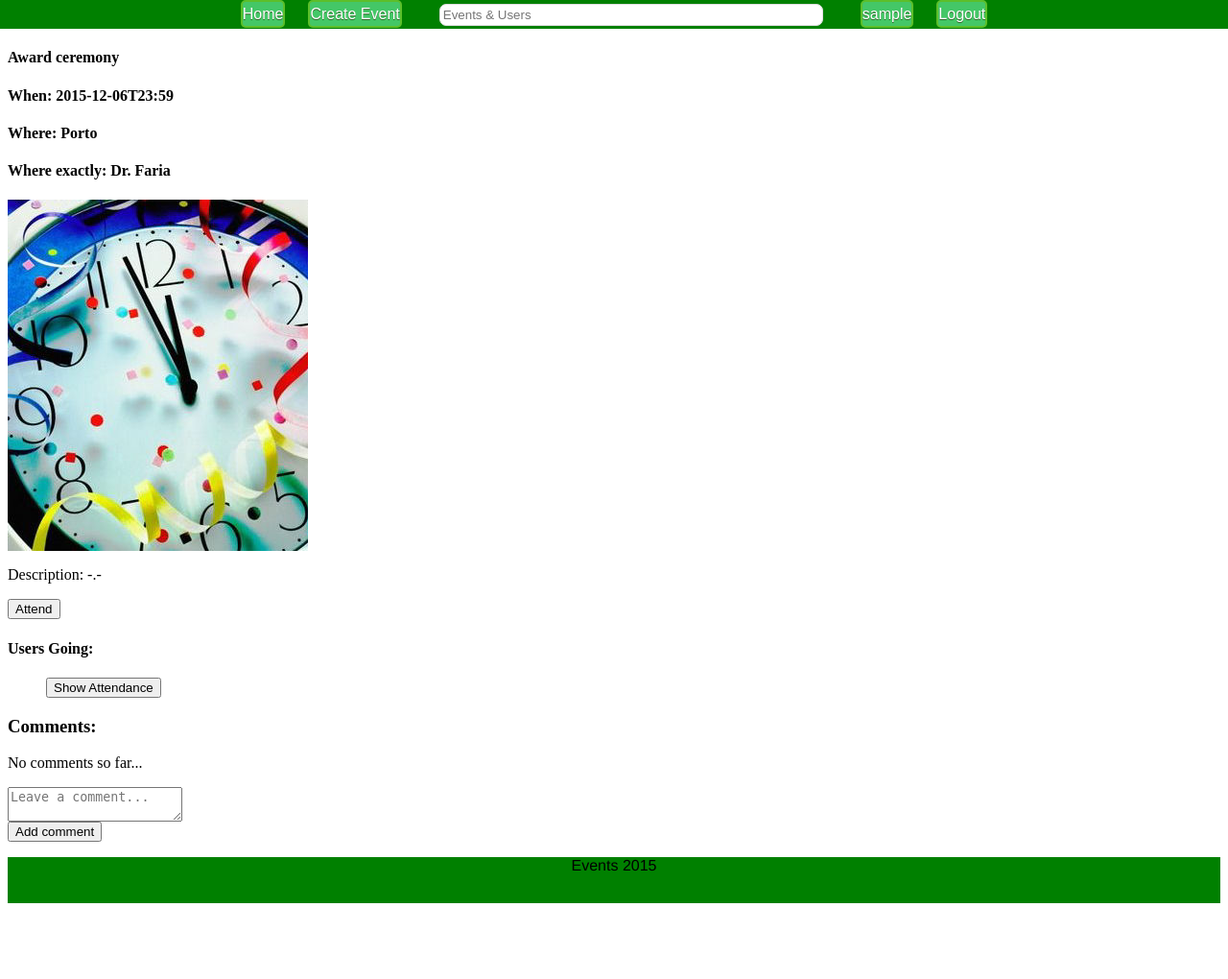
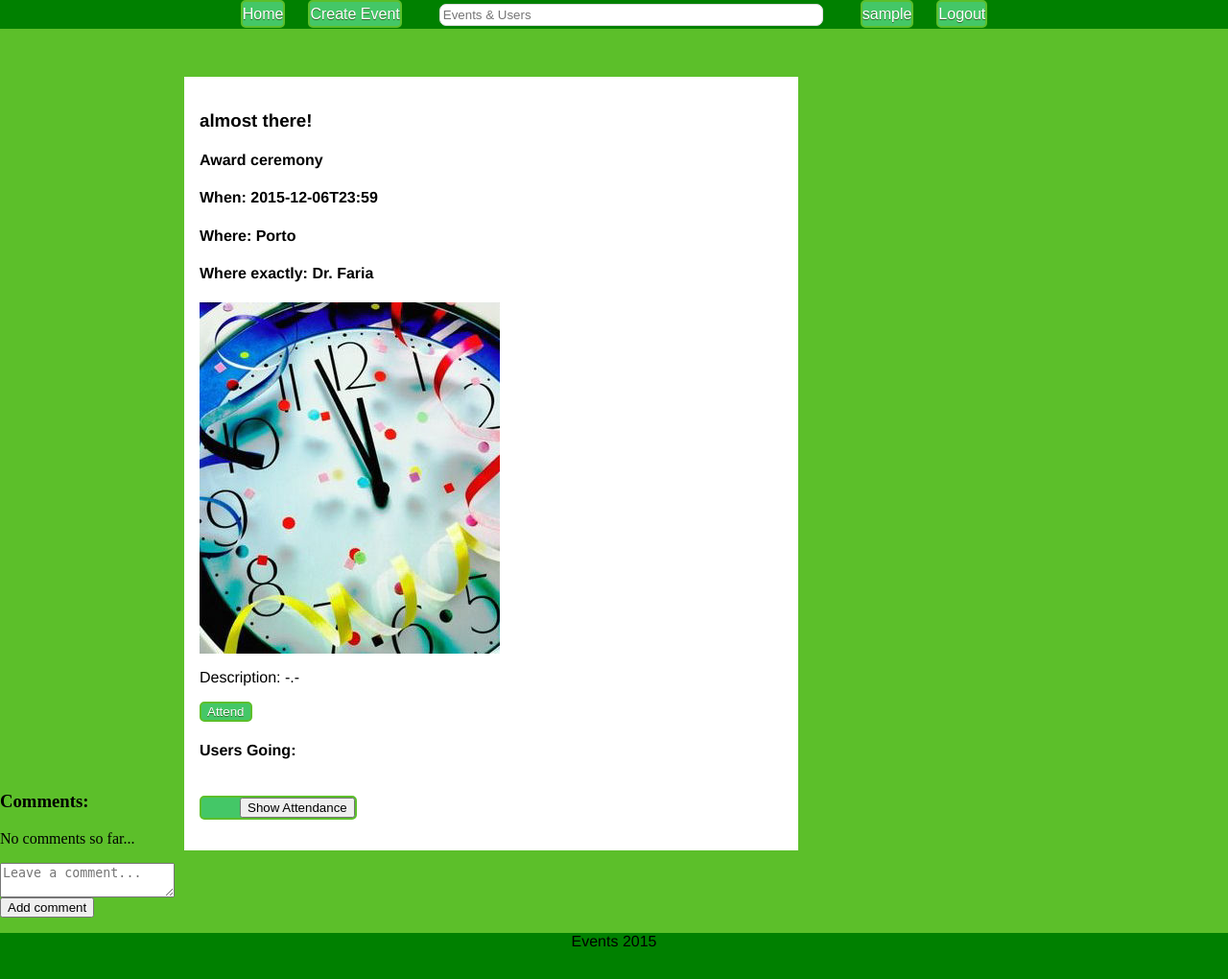
Before and after one commit to dominguesgm/feup-ltw, a PHP site: page /event_item.php?id=1 in a window 1280 px wide. Shown: the whole page at 96% size. Before the commit the page ends 941 px from the top, so only its background shows below. Run offline with PHP 8.4, Linux system fonts and the light colour scheme; the visitor is signed in with stand-in values (Sample User, id 1); data comes from the database, SQL or seed files in the repository; both versions use the stored data as it was after the commit; some libraries are stand-ins or nearby versions.

Commit message:
res restored

```diff
--- a/database/events.php
+++ b/database/events.php
@@ -333,13 +333,13 @@ function getLimitedUserCreations($username, $maxEvents, $offset){
 }
 
 // Check if event exists
-function eventExists($eventsId){
+function eventExists($eventId){
 	// open database
 	global $db;
 
-	$stmt = $db->prepare('SELECT * FROM Event WHERE id = :eventsId');
+	$stmt = $db->prepare('SELECT * FROM Event WHERE id = :eventId');
 
-	$stmt->bindParam(':eventsId', $eventsId, PDO::PARAM_INT);
+	$stmt->bindParam(':eventId', $eventId, PDO::PARAM_INT);
 
 	try{
    		$stmt->execute();
@@ -348,4 +348,20 @@ function eventExists($eventsId){
     	return false;
   	}
 }
+
+// Return the attendance of a certain event
+function eventAttendance($eventId){
+	global $db;
+
+	$stmt = $db->prepare('SELECT username FROM Event, Attending WHERE id = :eventId AND id = eventId');
+
+	$stmt->bindParam(':eventId', $eventId, PDO::PARAM_INT);
+
+	try{
+		$stmt->execute();
+		return $stmt->fetchAll();
+	} catch(PDOException $e){
+		return false;
+	}
+}
 ?>
--- a/edit_event.php
+++ b/edit_event.php
@@ -1,6 +1,7 @@
 <?php session_start();
   if(!isset($_SESSION['username']))
     header('Location: login.php');
+
   include_once('templates/header.php');
   include_once('database/events.php');
   $event = getEvent($_POST['id'], $_SESSION['username']);
--- a/event_item.php
+++ b/event_item.php
@@ -14,6 +14,7 @@
 
   if (!$event) die();
 
+  // check permissions to view the event
   if(!($event['publicEvent']==1 || $event['creator']==$_SESSION['username'] || isInvited($_SESSION['username'], $event['id'])))
     die();
 
@@ -24,4 +25,5 @@
   </body>
     <script type="text/javascript" src="https://code.jquery.com/jquery-2.1.4.min.js"></script>
     <script type="text/javascript" src="scripts/event_item.js"></script>
+    <link rel="stylesheet" href="style/event_item_style.css">
 </html>
--- /dev/null
+++ b/style/event_item_style.css
@@ -0,0 +1,66 @@
+#edit, #invite, #cancel, #attendance {
+	background-color:#44c767;
+	-moz-border-radius:5px;
+	-webkit-border-radius:5px;
+	border-radius:5px;
+	display:inline-block;
+	cursor:pointer;
+	color:#ffffff;
+	font-family:Arial;
+	text-decoration:none;
+  border: 2px solid #5cbf2a;
+	text-shadow:0px 1px 0px #2f6627;
+}
+#edit, #invite, #cancel, #attendance :hover {
+	background-color:#5cbf2a;
+}
+#edit, #invite, #cancel, #attendance :active {
+	position:relative;
+	top:1px;
+}
+
+html, body {
+  margin: 0em;
+  padding: 0em;
+  background-color: #5cbf2a;
+}
+
+div.event-item {
+  padding: 1em;
+  background-color: #ffffff;
+  position:relative;
+  top: 10%;
+  bottom: 10%;
+  left: 15%;
+  right: 15%;
+  width:  50%;
+  font-family: "Helvetica", Arial, sans-serif;
+}
+
+form#new_event > label {
+  display: block;
+  font-weight: bold;
+}
+
+form#new_event > label.publicEvent{
+  display: inline;
+  font-weight: bold;
+}
+
+form#new_event > input {
+  border-radius: 5px;
+  font: 14px/1.4 "Helvetica", Arial, sans-serif;
+  margin: 0;
+}
+
+form#new_event > input:focus{
+  box-shadow: 0 0 5px #44c767;
+  padding: 3px 0px 3px 3px;
+  border: 1px solid #44c767;
+}
+
+form#new_event > textarea {
+  border-radius: 5px;
+  font: 14px/1.4 "Helvetica", Arial, sans-serif;
+  margin: 0;
+}
--- a/templates/edit_event.php
+++ b/templates/edit_event.php
@@ -1,5 +1,5 @@
 <div id="edit_event_form">
-  <img src="images/originals/callendar.png" width="80" height="80">
+  <img src="res/callendar.png" width="80" height="80">
   <h2> Change this event </h2>
   <form name="edit_event" id="edit_event" action="upload.php" method="post" enctype="multipart/form-data">
     <input type="hidden" name="id" value="<?=$event['id']?>" />
--- a/templates/new_event.php
+++ b/templates/new_event.php
@@ -1,5 +1,5 @@
 <div id="new_event_form">
-  <img src="images/originals/callendar.png" width="80" height="80">
+  <img src="res/callendar.png" width="80" height="80">
   <h2> Create a new event </h2>
   <form name="new_event" id="new_event" action="upload.php" method="post" enctype="multipart/form-data">
       <input type="hidden" name="id" />
--- a/templates/view_event.php
+++ b/templates/view_event.php
@@ -11,7 +11,7 @@
       if(isset($_SESSION['username'])) {
         if($event['creator']==$_SESSION['username']) { ?>
           <div class="warning" id="inviteWarning"></div>
-          <button id="invite" type="button" onclick="inviteToEvent(<?=$event['id']?>)">Send invites</button>
+          <button data-event="<?=$event['id']?>" id="invite" type="button">Send invites</button>
           <form action="edit_event.php" method="post">
             <input type="text" name="id" value="<?=$event['id']?>" hidden readonly>
             <input id="edit" type="submit" value="Edit">
@@ -20,7 +20,7 @@
           <h4>Users Invited: </h4>
           <ul id="usersInvited">
             <?php for($i = 0; $i < count($invites); $i++){
-                    echo '<li data-user="' . $invites[$i]['username'] . '" data-event="' . $event['id'] . '">' . $invites[$i]['username'] . ' <img class="removeInvite" src="res/cross.png" width="8" height="8"></li>';
+                    echo '<li data-user="' . $invites[$i]['username'] . '" data-event="' . $event['id'] . '"><a href="./?user=' . $invites[$i]['username'] . '">' . $invites[$i]['username'] . '</a> <img class="removeInvite" src="res/cross.png" width="8" height="8"></li>';
             }?>
           </ul>
     <?php } else { if(!isAttendingEvent($_SESSION['username'], $event['id'])) {?>
@@ -30,7 +30,7 @@
 
         <h4>Users Going: </h4>
         <ul id="attendance">
-          <button id="showAttendance">Show Attendance</button>
+          <button id="showAttendance" data-event="<?=$event['id']?>">Show Attendance</button>
         </ul>
 
 </div>
```
Also changed, not shown: index.php (+7 -6 lines), scripts/event_item.js (+33 -4 lines), database/database.db, res/callendar.png (added), style/login_style.css (added).
